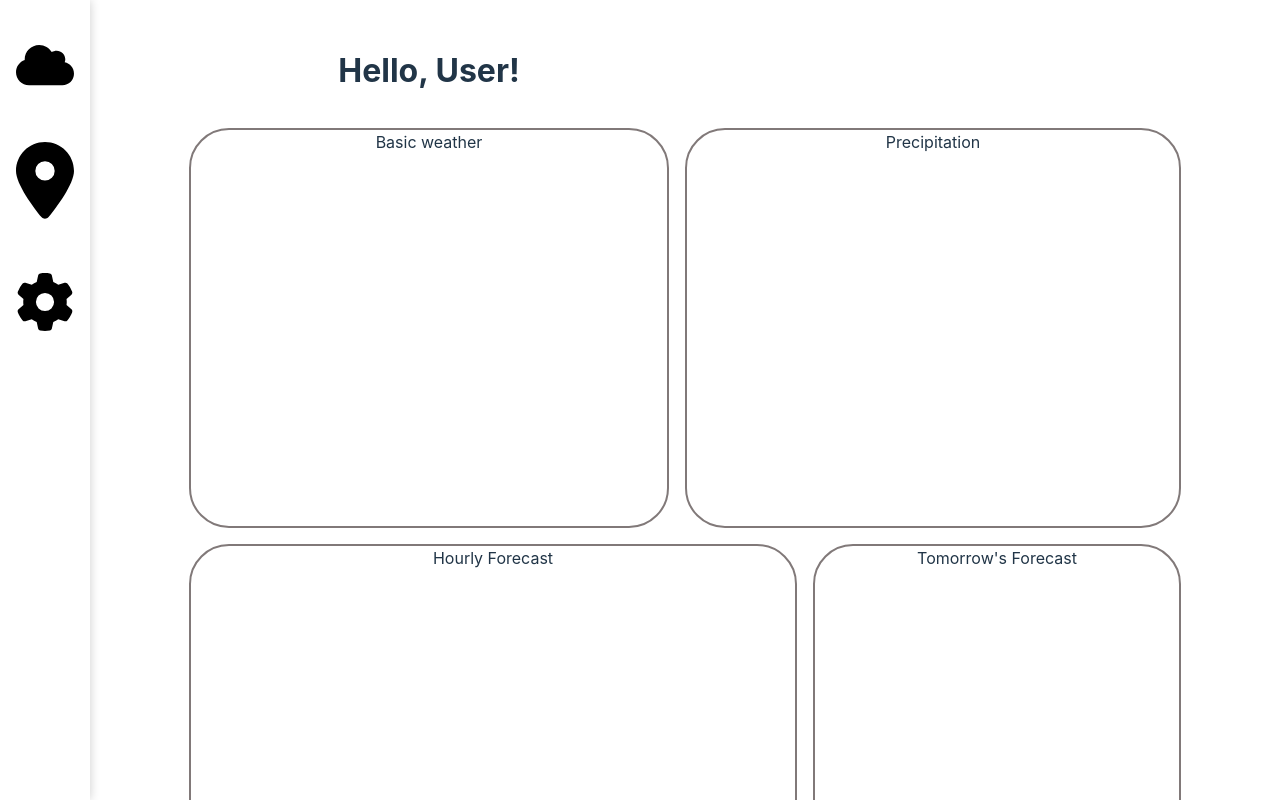
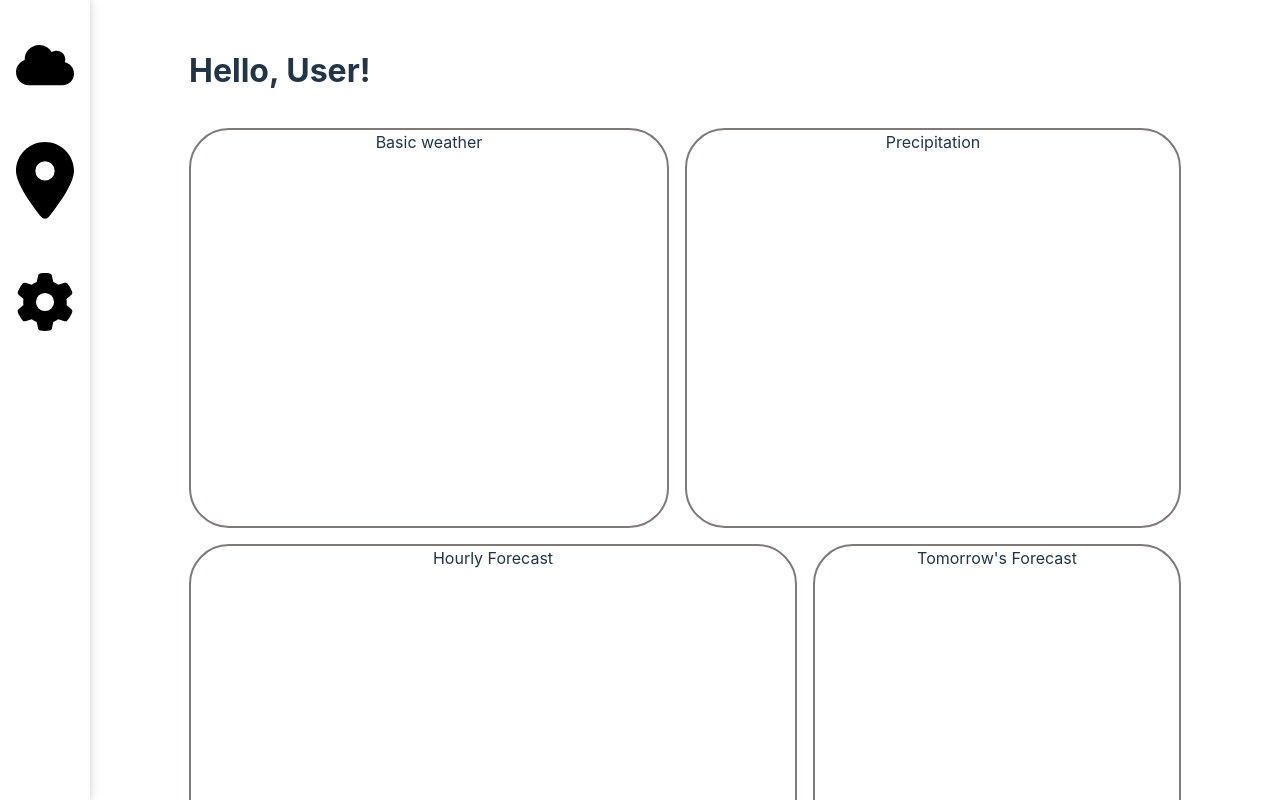
Before and after one commit to EHampton252/Nimbus, a React (Vite) app in the folder Nimbus/: page / in a window 1280 px wide. Shown: the top 800 px of the page. Built offline with nearby package versions, Linux system fonts and the light colour scheme.

Commit message:
init minicards

```diff
--- a/Nimbus/src/Pages/Home/home.css
+++ b/Nimbus/src/Pages/Home/home.css
@@ -10,6 +10,7 @@
 .user-card {
   grid-column: col1;
   grid-row: header / row2;
+  justify-self: start;
   background-color: #fff;
   transition: all 0.3s ease-in-out;
   font-size: 2rem;
```
Also changed, not shown: Nimbus/src/Pages/Home/components/miniWeatherCard.tsx (added, +10 -0 lines).
